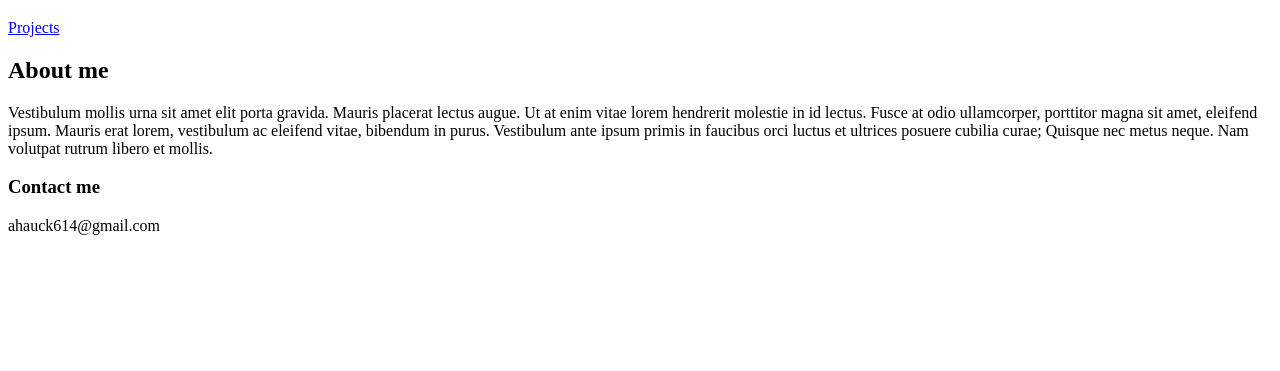
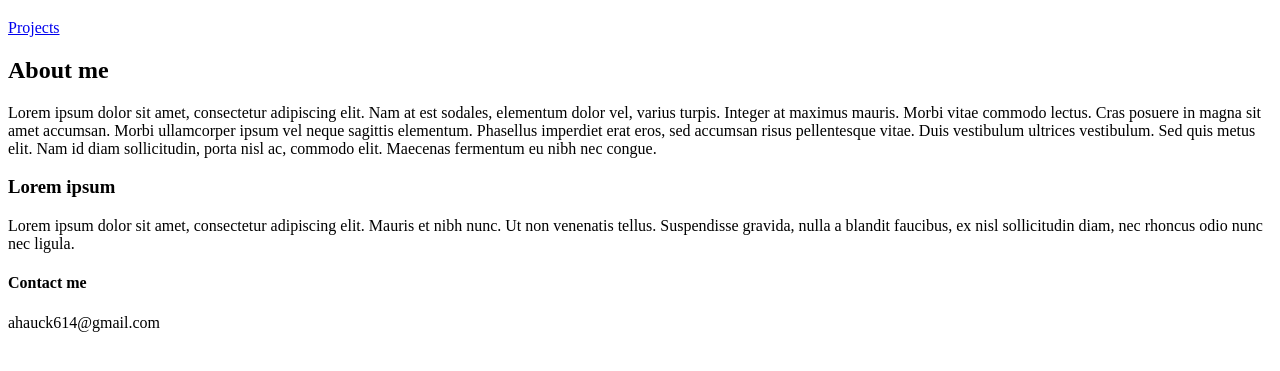
Before and after one commit to Ahauck6/portfolio, a plain HTML site: page index.html in a window 1280 px wide. Shown: the part 61-432 px from the top of the page. Drawn offline with Linux system fonts and the light colour scheme.

Commit message:
add index.html

```diff
--- a/index.html
+++ b/index.html
@@ -2,7 +2,7 @@
 <html lang="en">
     <head>
         <meta charset="utf-8">
-        <title>Portfolio</title>
+        <title>Personal Portfolio</title>
     </head>
     <body>
         <header>
@@ -13,10 +13,14 @@
         </header>
         <section>
             <h2>About me</h2>
-            <p>Vestibulum mollis urna sit amet elit porta gravida. Mauris placerat lectus augue. Ut at enim vitae lorem hendrerit molestie in id lectus. Fusce at odio ullamcorper, porttitor magna sit amet, eleifend ipsum. Mauris erat lorem, vestibulum ac eleifend vitae, bibendum in purus. Vestibulum ante ipsum primis in faucibus orci luctus et ultrices posuere cubilia curae; Quisque nec metus neque. Nam volutpat rutrum libero et mollis.</p>
+            <p>Lorem ipsum dolor sit amet, consectetur adipiscing elit. Nam at est sodales, elementum dolor vel, varius turpis. Integer at maximus mauris. Morbi vitae commodo lectus. Cras posuere in magna sit amet accumsan. Morbi ullamcorper ipsum vel neque sagittis elementum. Phasellus imperdiet erat eros, sed accumsan risus pellentesque vitae. Duis vestibulum ultrices vestibulum. Sed quis metus elit. Nam id diam sollicitudin, porta nisl ac, commodo elit. Maecenas fermentum eu nibh nec congue.</p>
+            <article>
+                <h3>Lorem ipsum</h3>
+                <p>Lorem ipsum dolor sit amet, consectetur adipiscing elit. Mauris et nibh nunc. Ut non venenatis tellus. Suspendisse gravida, nulla a blandit faucibus, ex nisl sollicitudin diam, nec rhoncus odio nunc nec ligula.</p>
+            </article>
         </section>
         <footer>
-            <h3>Contact me</h3>
+            <h4>Contact me</h4>
             <p>ahauck614@gmail.com</p>
         </footer>
     </body>
```
